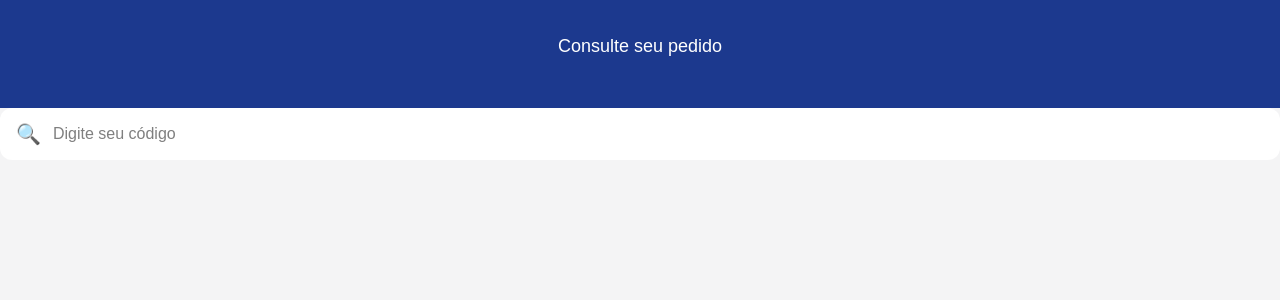
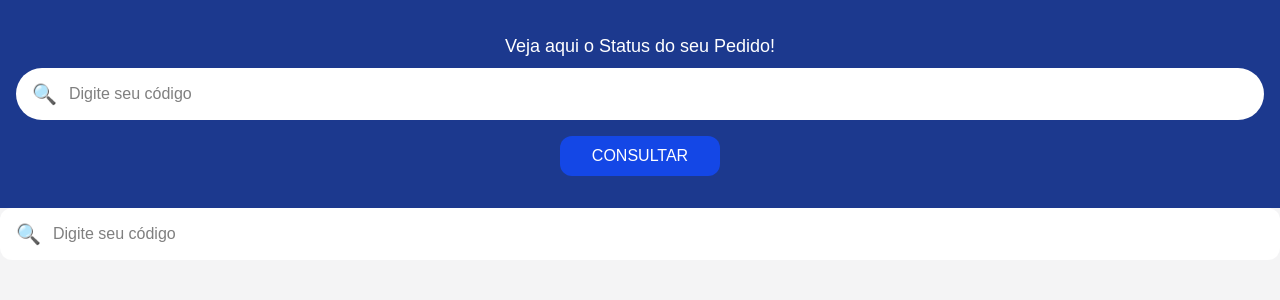
Before and after one commit to Alexandresenagraff/fichas-app, a Next.js app: page /cliente in a window 1280 px wide. Shown: the top 300 px of the page. Built offline with nearby package versions, Linux system fonts and the light colour scheme.

Commit message:
nome qualquer

```diff
--- a/app/cliente/page.tsx
+++ b/app/cliente/page.tsx
@@ -116,9 +116,32 @@ return (
 
         <div className="bg-blue-900 px-4 py-8">
 
-  <h2 className="text-center text-lg font-medium mb-4">
-  Consulte seu pedido
-</h2>
+  <h2 className="text-center text-lg font-medium mb-2">
+    Veja aqui o Status do seu Pedido!
+  </h2>
+
+  <div className="flex items-center bg-white rounded-full px-4 py-3 mb-4">
+
+    <span className="text-black text-xl mr-3">
+      🔍
+    </span>
+
+    <input
+      type="text"
+      placeholder="Digite seu código"
+      value={email}
+      onChange={(e) => setEmail(e.target.value)}
+      className="w-full bg-transparent text-black outline-none"
+    />
+
+  </div>
+
+  <button
+    onClick={buscarPedido}
+    className="block mx-auto bg-blue-700 hover:bg-blue-800 px-8 py-2 rounded-xl font-medium"
+  >
+    CONSULTAR
+  </button>
 
 </div>
 
```
